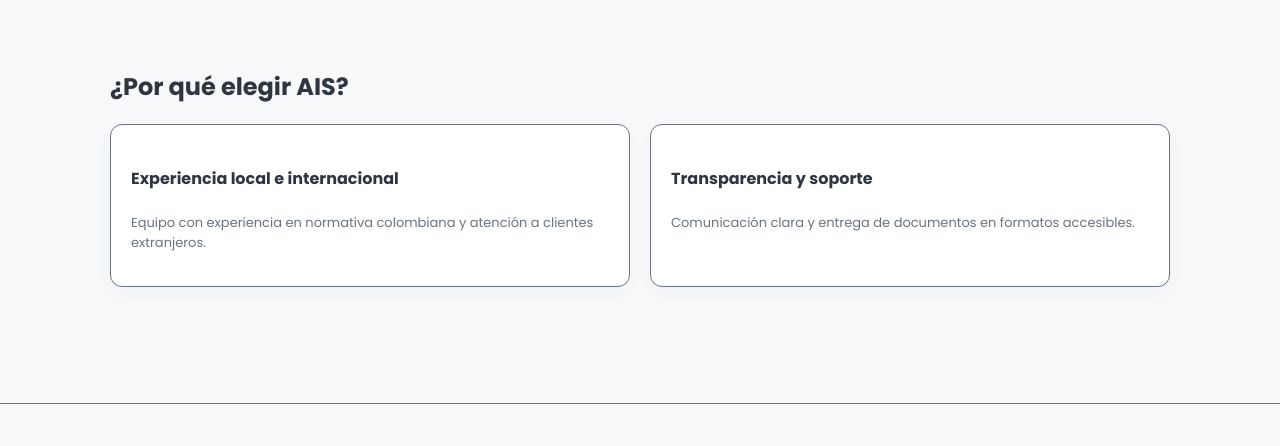
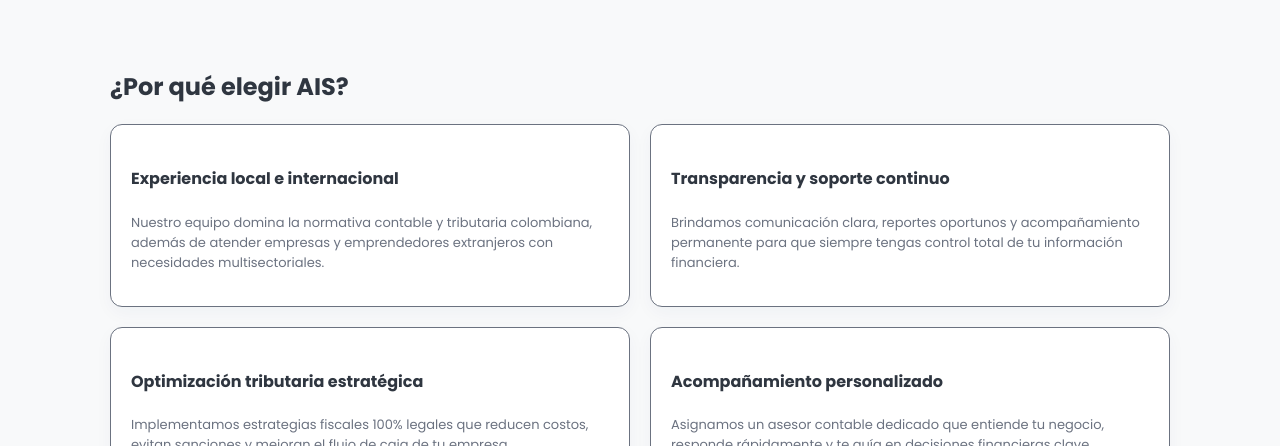
Before and after one commit to corporativeaccount/ais-website, a plain HTML site: page index.html in a window 1280 px wide. Shown: the part 1550-1996 px from the top of the page. Drawn offline with Linux system fonts and the light colour scheme; no server answers.

Commit message:
Update index.html

```diff
--- a/index.html
+++ b/index.html
@@ -10,16 +10,15 @@
 <link rel="stylesheet" href="assets/css/style.css">
 </head>
 <body>
+
 <header class="header">
   <div class="container header-inner">
     <div class="logo">
       <a href="index.html"><img src="assets/img/logo.svg" alt="AIS logo"></a>
     </div>
 
-    <!-- 🔽 Nuevo botón de menú móvil -->
     <button class="menu-toggle" id="menu-toggle" aria-label="Abrir menú">☰</button>
 
-    <!-- 🔽 Menú principal -->
     <nav class="nav" id="nav-menu">
       <a href="index.html">Inicio</a>
       <a href="servicios.html">Servicios</a>
@@ -35,12 +34,14 @@
     </div>
   </div>
 </header>
+
 <main>
 <div class="container">
 
-<!-- ===============================
-     SECCIÓN: Última noticia destacada
-================================ -->
+
+<!-- =====================================================
+     SECCIÓN: Última noticia destacada (ya reubicada)
+===================================================== -->
 <section class="section featured-news">
   <h2 class="featured-title">Actualízate con lo más reciente</h2>
 
@@ -51,13 +52,17 @@
   <a href="blog.html" class="cta featured-button">Ver todas las noticias</a>
 </section>
 
+
+
+<!-- =====================================================
+     SECCIÓN HERO (Servicios Contables en Colombia)
+===================================================== -->
 <section class="hero">
   <div class="hero-left">
     <span class="kicker">Servicios Contables en Colombia</span>
     <h1 class="h1">Más que contadores, aliados en tu crecimiento.</h1>
     <p class="lead">Declaración de impuestos, contabilidad e informes financieros y nómina — servicios profesionales para PYMES y empresarios que buscan tranquilidad fiscal y financiera.</p>
 
-    <!-- Nuevo contenedor para los botones -->
     <div class="hero-buttons">
       <a class="cta" href="/servicios.html">Conoce nuestros servicios</a>
       <a class="secondary-cta" href="/contacto.html">Solicita asesoría gratuita</a>
@@ -70,11 +75,15 @@
   </div>
 </section>
 
+
+
+<!-- =====================================================
+     SECCIÓN: Nuestros Servicios Contables
+===================================================== -->
 <section class="section">
   <div class="container">
     <div class="section-header" style="display:flex;justify-content:space-between;align-items:center;margin-bottom:16px;">
       <h2>Nuestros Servicios Contables</h2>
-      <!-- Opcional: si quieres el botón a la derecha del título, puedes dejarlo aquí; lo hemos decidido debajo -->
     </div>
 
     <div class="cards">
@@ -92,29 +101,67 @@
       </div>
     </div>
 
-    <!-- BOTÓN colocado DEBAJO de las tarjetas, centrado y con estilo CTA -->
     <div style="text-align:center;margin-top:22px;">
       <a href="servicios.html" class="cta section-button">Ver todos los servicios</a>
     </div>
   </div>
 </section>
 
+
+
+<!-- =====================================================
+     SECCIÓN: ¿Por qué elegir AIS? (Actualizada a 4 razones)
+===================================================== -->
 <section class="section">
   <h2>¿Por qué elegir AIS?</h2>
+
   <div class="cards" style="grid-template-columns:repeat(2,1fr);">
-    <div class="card"><h4>Experiencia local e internacional</h4><p class="small">Equipo con experiencia en normativa colombiana y atención a clientes extranjeros.</p></div>
-    <div class="card"><h4>Transparencia y soporte</h4><p class="small">Comunicación clara y entrega de documentos en formatos accesibles.</p></div>
+
+    <div class="card">
+      <h4>Experiencia local e internacional</h4>
+      <p class="small">Nuestro equipo domina la normativa contable y tributaria colombiana, además de atender empresas y emprendedores extranjeros con necesidades multisectoriales.</p>
     </div>
+
+    <div class="card">
+      <h4>Transparencia y soporte continuo</h4>
+      <p class="small">Brindamos comunicación clara, reportes oportunos y acompañamiento permanente para que siempre tengas control total de tu información financiera.</p>
+    </div>
+
+    <div class="card">
+      <h4>Optimización tributaria estratégica</h4>
+      <p class="small">Implementamos estrategias fiscales 100% legales que reducen costos, evitan sanciones y mejoran el flujo de caja de tu empresa.</p>
+    </div>
+
+    <div class="card">
+      <h4>Acompañamiento personalizado</h4>
+      <p class="small">Asignamos un asesor contable dedicado que entiende tu negocio, responde rápidamente y te guía en decisiones financieras clave.</p>
+    </div>
+
+  </div>
+
+  <!-- Botón agregado -->
+  <div style="text-align:center;margin-top:26px;">
+    <a href="nosotros.html" class="cta section-button">Conoce más sobre nosotros</a>
+  </div>
+
 </section>
+
+
 
 </div>
 </main>
+
+
+<!-- =====================================================
+     FOOTER
+===================================================== -->
 <footer class="footer">
   <div class="container footer-inner">
     <div>
       <img src="assets/img/logo.svg" alt="AIS logo" style="height:42px;margin-bottom:10px">
       <div class="small">Accounting International Services S.A.S.<br>Bogotá, Colombia<br><a href="mailto:billing@aisservices.co">billing@aisservices.co</a></div>
     </div>
+
     <div class="links small">
       <a href="/privacidad.html">Política de privacidad</a>
       <a href="/contacto.html">Contacto</a>
@@ -122,18 +169,20 @@
     </div>
   </div>
 
-  <!-- 🔽 Nueva línea de derechos reservados integrada -->
   <div class="footer-bottom">
     © <span id="year"></span> AIS Accounting International Services. Todos los derechos reservados.
   </div>
 </footer>
 
+
 <script src="assets/js/theme.js" defer></script>
+
 <script>
   document.getElementById("year").textContent = new Date().getFullYear();
 </script>
 
 <script>
+// --- Noticia destacada ---
 const featuredFeeds = [
   "https://actualicese.com/feed/",
   "https://www.larepublica.co/rss/economia",
@@ -155,26 +204,18 @@ async function loadFeaturedNews() {
       );
       const data = await response.json();
       if (data.items) {
-        allItems.push(...data.items.slice(0, 1)); // 1 noticia por fuente
+        allItems.push(...data.items.slice(0, 1));
       }
-    } catch (e) {
-      console.warn("Error cargando feed:", url);
-    }
+    } catch (e) {}
   }
 
-  // Ordenar por fecha descendente
   allItems.sort((a, b) => new Date(b.pubDate) - new Date(a.pubDate));
-
   const item = allItems[0];
 
-  // Reemplazar el skeleton con la noticia real
   document.getElementById("featured-news-card").innerHTML = `
     <h3><a href="${item.link}" target="_blank">${item.title}</a></h3>
-  <p class="excerpt">
-    ${(item.description || "").replace(/<[^>]+>/g, "").substring(0, 180)}...
-  </p>
+    <p class="excerpt">${(item.description || "").replace(/<[^>]+>/g, "").substring(0, 180)}...</p>
   `;
-
 }
 
 loadFeaturedNews();
```
Lines whose indentation alone changed are shown as unchanged.
